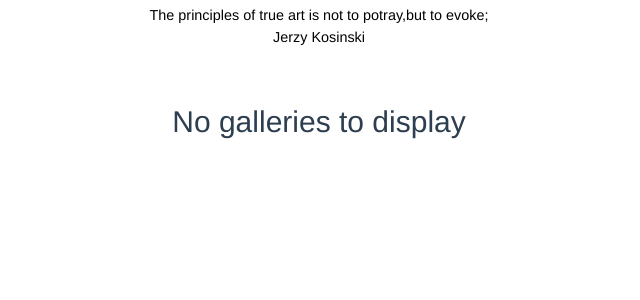
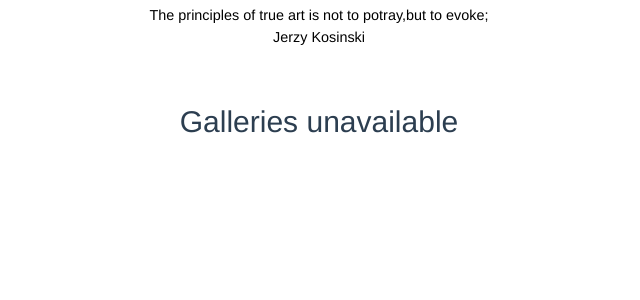
Before and after one commit to joseck12/josecksgallery, a Django app: page / in a window 1280 px wide. Shown: the part 380-680 px from the top of the page, without its empty margins (321-961 px from the left). Run offline with Django 3.2, Linux system fonts and the light colour scheme; data that the repository does not hold is empty; some libraries are stand-ins or nearby versions.

Commit message:
add changes to todays-galleries.html

```diff
--- a/gallerys/templates/my-galleries/today-galleries.html
+++ b/gallerys/templates/my-galleries/today-galleries.html
@@ -51,7 +51,7 @@
                         </div>
                         {% empty %}
                         <div class="row">
-                        <h2 class="text-centre">No galleries to display </h2>
+                        <h2 class="text-centre">Galleries unavailable </h2>
                         </div>
 
             {% endfor %}
@@ -65,7 +65,7 @@
 
               document.execCommand( "copy" );
 
-              alert( "COPY THIS LINK AND SHARE!!: " + copyText.value );
+              alert( "COPY THE LINK BELOW..: " + copyText.value );
             }
           </script>
                               </div>
```
